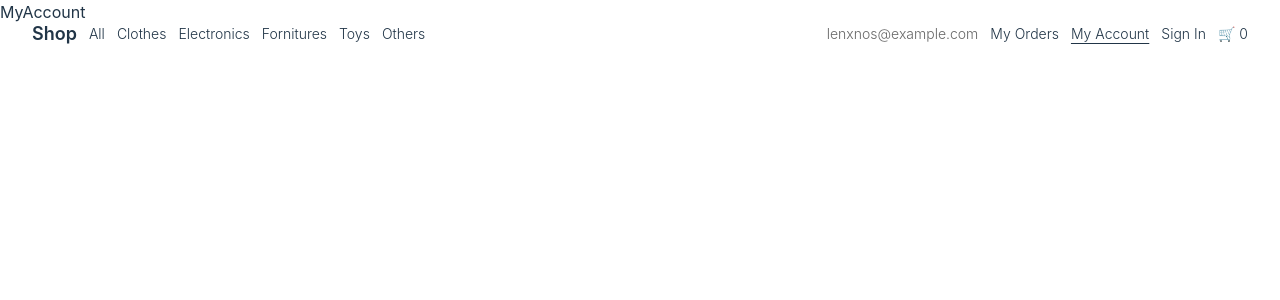
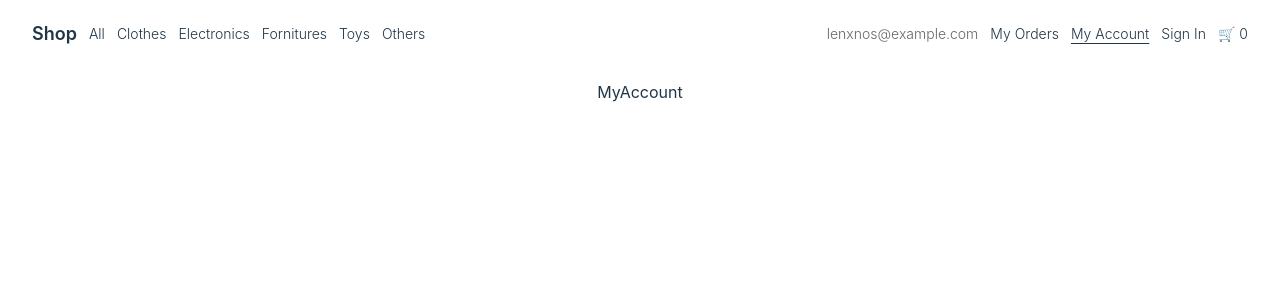
Before and after one commit to lenxnos/shopping-store-taildwind, a React (Vite) app: page /my-account in a window 1280 px wide. Shown: the top 300 px of the page. Built offline with nearby package versions, Linux system fonts and the light colour scheme.

Commit message:
feat: add a main layout

```diff
--- /dev/null
+++ b/src/components/Layouts/Main.tsx
@@ -0,0 +1,7 @@
+export const MainLayout: React.FC<{ children: React.ReactNode; }> = ({ children }) => {
+  return (
+    <div className="flex flex-col items-center mt-20">
+      {children}
+    </div>
+  )
+};
--- /dev/null
+++ b/src/components/Layouts/index.ts
@@ -0,0 +1 @@
+export * from './Main';
--- a/src/pages/Home.tsx
+++ b/src/pages/Home.tsx
@@ -1,5 +1,7 @@
+import { MainLayout } from "../components/Layouts";
+
 function Home() {
-  return <div>Home</div>;
+  return <MainLayout>Home</MainLayout>;
 }
 
 export default Home;
--- a/src/pages/MyAccount.tsx
+++ b/src/pages/MyAccount.tsx
@@ -1,6 +1,8 @@
+import { MainLayout } from "../components/Layouts"
+
 const MyAccount = () => {
   return (
-    <div>MyAccount</div>
+    <MainLayout>MyAccount</MainLayout>
   )
 }
 
--- a/src/pages/MyOrder.tsx
+++ b/src/pages/MyOrder.tsx
@@ -1,6 +1,8 @@
+import { MainLayout } from "../components/Layouts"
+
 function MyOrder() {
   return (
-    <div>MyOrder</div>
+    <MainLayout>MyOrder</MainLayout>
   )
 }
 
--- a/src/pages/MyOrders.tsx
+++ b/src/pages/MyOrders.tsx
@@ -1,6 +1,8 @@
+import { MainLayout } from "../components/Layouts"
+
 function MyOrders() {
   return (
-    <div>MyOrders</div>
+    <MainLayout>MyOrders</MainLayout>
   )
 }
 
--- a/src/pages/NotFound.tsx
+++ b/src/pages/NotFound.tsx
@@ -1,6 +1,8 @@
+import { MainLayout } from "../components/Layouts"
+
 function NotFound() {
   return (
-    <div>NotFound</div>
+    <MainLayout>NotFound</MainLayout>
   )
 }
 
--- a/src/pages/SignIn.tsx
+++ b/src/pages/SignIn.tsx
@@ -1,6 +1,8 @@
+import { MainLayout } from "../components/Layouts"
+
 function SignIn() {
   return (
-    <div>SignIn</div>
+    <MainLayout>SignIn</MainLayout>
   )
 }
 
```
